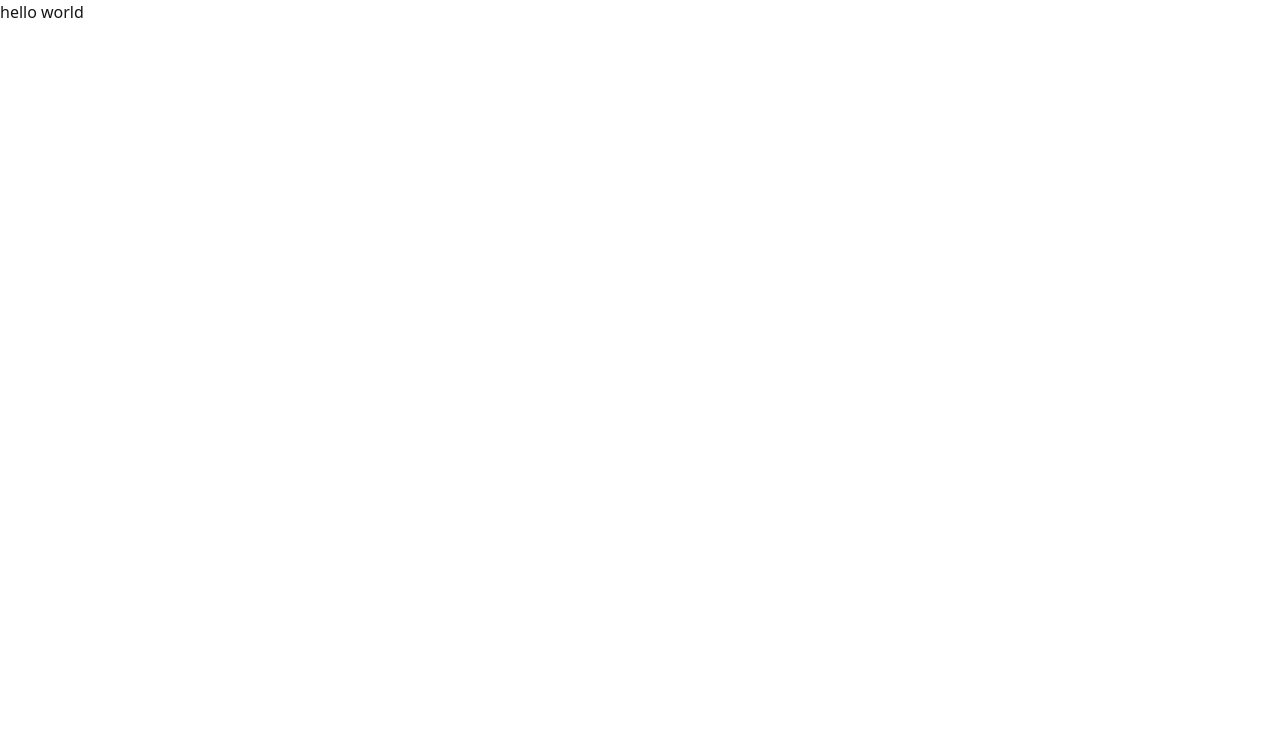
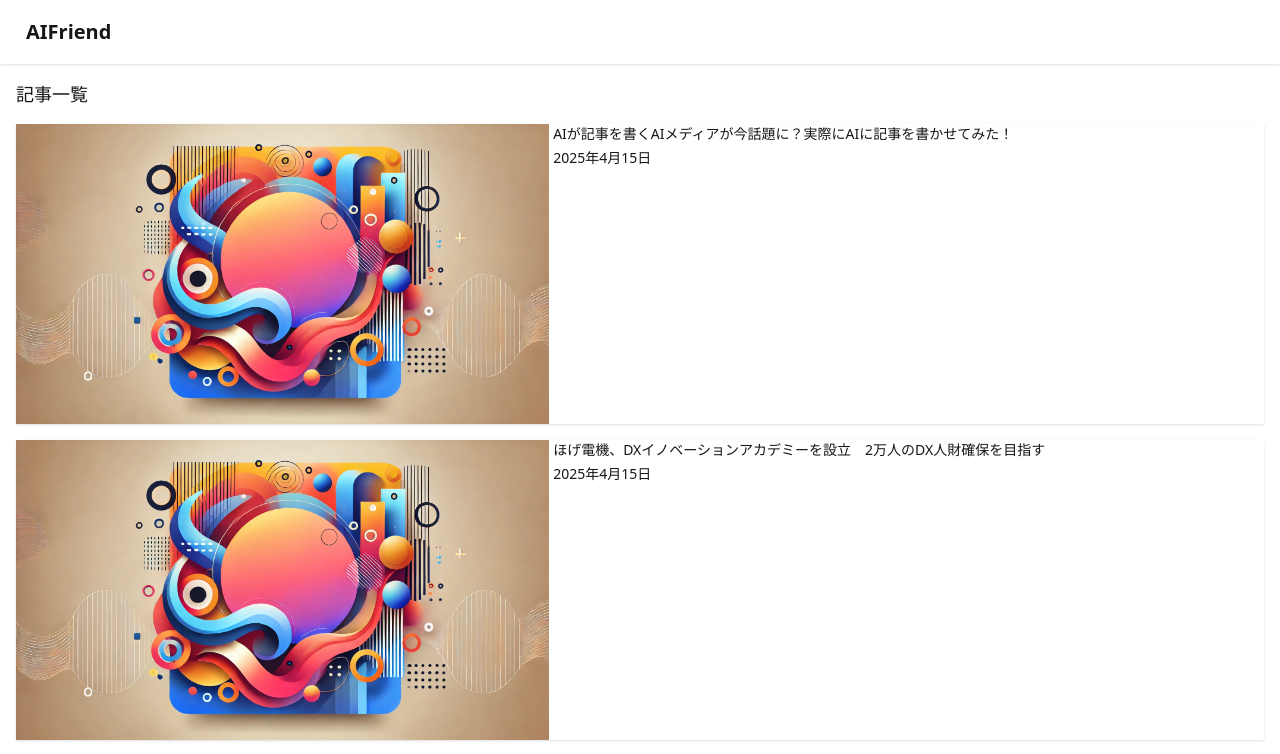
Before and after one commit to Yohei-Shiina/aifriend, a Next.js app: page / in a window 1280 px wide. Shown: the top 754 px of the page. Built offline with nearby package versions, Linux system fonts and the light colour scheme.

Commit message:
Add dayjs dependency and implement ArticleList component with sample articles

```diff
--- a/package.json
+++ b/package.json
@@ -10,6 +10,7 @@
   },
   "dependencies": {
     "daisyui": "^5.0.19",
+    "dayjs": "^1.11.13",
     "next": "15.2.4",
     "react": "^19.0.0",
     "react-dom": "^19.0.0"
--- a/src/app/layout.tsx
+++ b/src/app/layout.tsx
@@ -24,9 +24,7 @@ export default function RootLayout({
 }>) {
   return (
     <html lang="en" data-theme="pastel">
-      <body className={`${geistSans.variable} ${geistMono.variable}`}>
-        {children}
-      </body>
+      <body className={`${geistSans.variable} ${geistMono.variable}`}>{children}</body>
     </html>
   );
 }
--- a/src/app/page.tsx
+++ b/src/app/page.tsx
@@ -1,5 +1,60 @@
+import ArticleList from "../components/ArticleList";
+
 export default function Home() {
+  const articles = [
+    {
+      id: 1,
+      title: "AIが記事を書くAIメディアが今話題に？実際にAIに記事を書かせてみた！",
+      image: "/randomImage1.webp",
+      date: new Date().toLocaleString(),
+    },
+    {
+      id: 2,
+      title: "ほげ電機、DXイノベーションアカデミーを設立　2万人のDX人財確保を目指す",
+      image: "/randomImage1.webp",
+      date: new Date().toLocaleString(),
+    },
+    {
+      id: 3,
+      title: "おすすめクラウド型ホゲ管理システム（IDaaS）比較10選！特徴も解説",
+      image: "/randomImage1.webp",
+      date: new Date().toLocaleString(),
+    },
+    {
+      id: 4,
+      title:
+        "AIが記事を書くAIメディアが今話題に？実際にAIに記事を書かせてみた！AIが記事を書くAIメディアが今話題に？実際にAIに記事を書かせてみた！",
+      image: "/randomImage1.webp",
+      date: new Date().toLocaleString(),
+    },
+    {
+      id: 5,
+      title: "ほげ電機、DXイノベーションアカデミーを設立　2万人のDX人財確保を目指す",
+      image: "/randomImage1.webp",
+      date: new Date().toLocaleString(),
+    },
+    {
+      id: 6,
+      title: "おすすめクラウド型ホゲ管理システム（IDaaS）比較10選！特徴も解説",
+      image: "/randomImage1.webp",
+      date: new Date().toLocaleString(),
+    },
+  ];
   return (
-    <div>hello world</div>
+    <>
+      {/* Header */}
+      <header className="shadow-sm">
+        <div className="navbar">
+          <a className="btn btn-ghost text-xl">AIFriend</a>
+        </div>
+      </header>
+
+      {/* Main Content */}
+      <main className="p-4">
+        <h2 className="text-lg mb-4">記事一覧</h2>
+        <ArticleList articles={articles} />
+      </main>
+      <footer>footer</footer>
+    </>
   );
 }
--- /dev/null
+++ b/src/components/ArticleList.tsx
@@ -0,0 +1,41 @@
+import Image from "next/image";
+import dayjs from "dayjs";
+
+type ArticleListProps = {
+  articles: {
+    id: number;
+    title: string;
+    image: string;
+    date: string;
+  }[];
+};
+
+export default function ArticleList(props: ArticleListProps) {
+  const { articles } = props;
+  return (
+    <>
+      <div className="space-y-4">
+        {articles.map((article) => (
+          <div key={article.id} className="shadow-sm">
+            <div className="flex flex-row gap-1">
+              <div className="relative aspect-16/9 w-3/7 cursor-pointer">
+                <Image
+                  src={article.image}
+                  alt="article image"
+                  layout="fill" // Fill the parent container
+                  objectFit="cover" // Ensure the image covers the container
+                />
+              </div>
+              <div className="flex flex-col gap-1 w-4/7">
+                <p className="text-sm">{article.title}</p>
+                <time className="text-sm" dateTime={article.date}>
+                  {dayjs(article.date).format("YYYY年M月D日")}
+                </time>
+              </div>
+            </div>
+          </div>
+        ))}
+      </div>
+    </>
+  );
+}
```
Also changed, not shown: public/randomImage1.webp (added), 1 other file (tests, documents, lock files or other folders).
